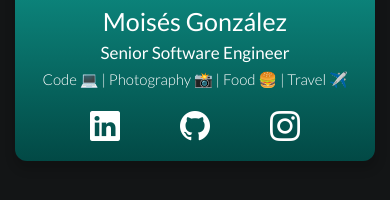
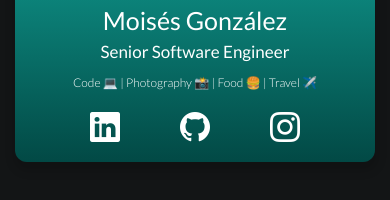
Before and after one commit to moigonzalez/moigonz.com, an Astro site: page / in a window 390 px wide. Shown: the part 396-596 px from the top of the page. Built offline with nearby package versions, Linux system fonts and the light colour scheme; Astro itself is replaced by a stand-in of ours.

Commit message:
Font size

```diff
--- a/src/styles/card.css
+++ b/src/styles/card.css
@@ -57,7 +57,7 @@
 
 .descripcion p{
     font-weight: 300;
-    font-size: 17px;
+    font-size: 15px;
 }
 
 .descripcion h1{
@@ -141,7 +141,9 @@ a:hover{
     }
     .descripcion p{
         font-weight: 300;
-        font-size: 15px;
+        font-size: 12px;
+        text-align: center;
+        margin-top: 6px;
     }
     .descripcion .icons{
         margin-top: 18px;
```
